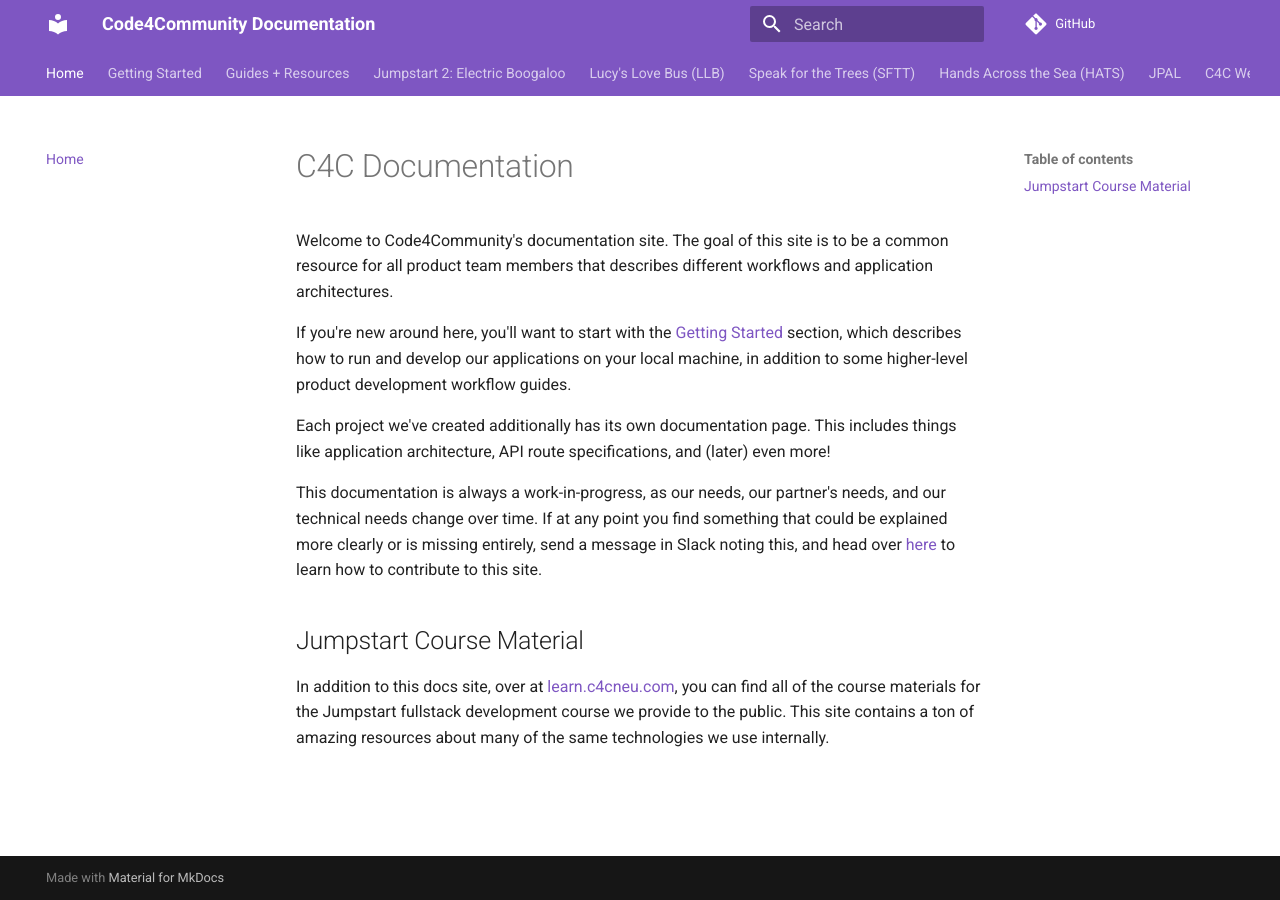
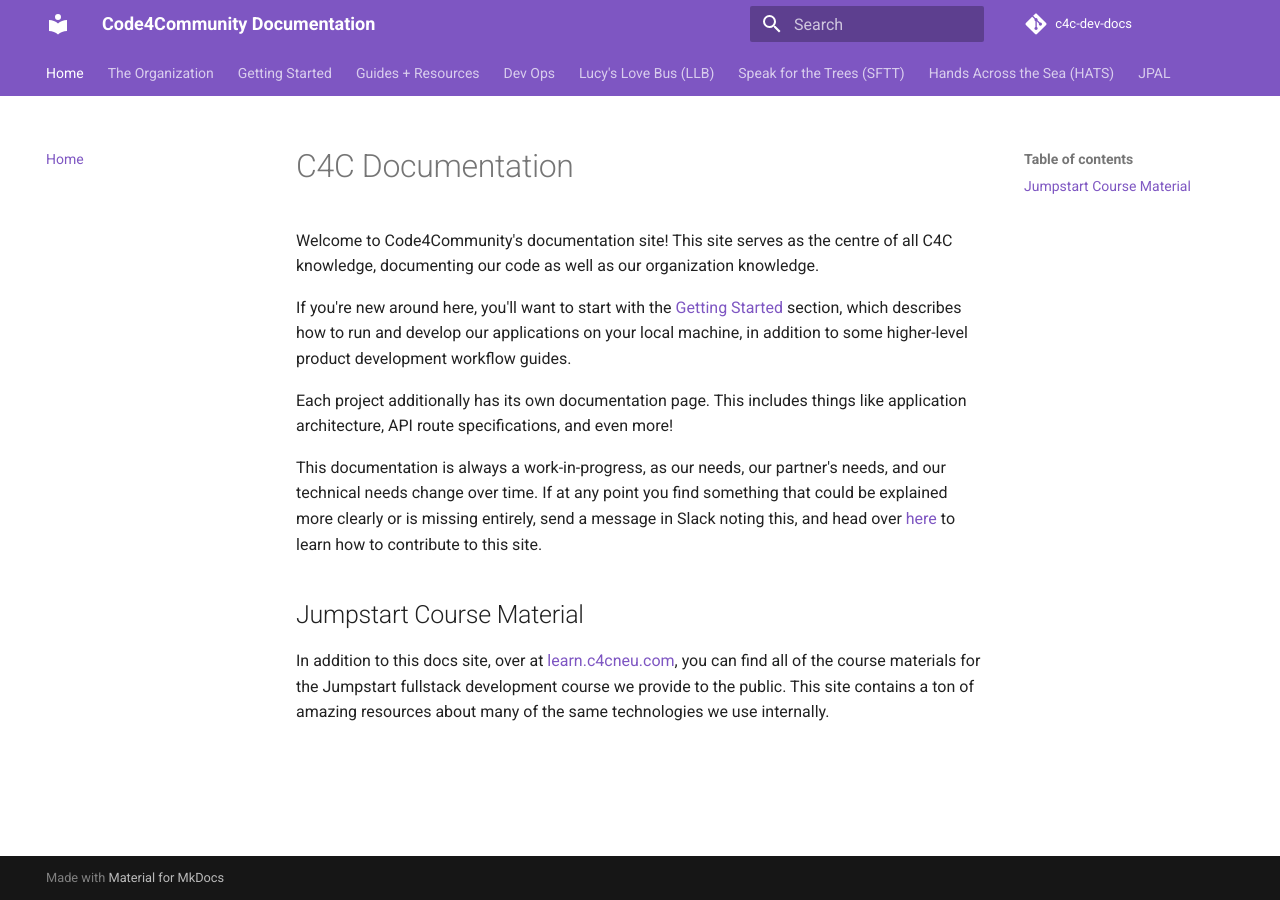
Before and after one commit to Code-4-Community/c4c-dev-docs, an MkDocs documentation site: the page built from docs/index.md, in a window 1280 px wide. Built offline with MkDocs 1.6.1 and Material for MkDocs 9.7.7, drawn with Linux system fonts in a browser that asks for light colours; comment, search, counter and statistics services are not loaded.

Commit message:
Hoping there's no conflicts

```diff
--- a/docs/index.md
+++ b/docs/index.md
@@ -1,10 +1,10 @@
 # C4C Documentation
 
-Welcome to Code4Community's documentation site. The goal of this site is to be a common resource for all product team members that describes different workflows and application architectures.
+Welcome to Code4Community's documentation site! This site serves as the centre of all C4C knowledge, documenting our code as well as our organization knowledge.
 
 If you're new around here, you'll want to start with the [Getting Started](./getting-started/index.md) section, which describes how to run and develop our applications on your local machine, in addition to some higher-level product development workflow guides.
 
-Each project we've created additionally has its own documentation page. This includes things like application architecture, API route specifications, and (later) even more!
+Each project additionally has its own documentation page. This includes things like application architecture, API route specifications, and even more!
 
 This documentation is always a work-in-progress, as our needs, our partner's needs, and our technical needs change over time. If at any point you find something that could be explained more clearly or is missing entirely, send a message in Slack noting this, and head over [here](./getting-started/mkdocs-starter.md) to learn how to contribute to this site.
 
--- a/mkdocs.yml
+++ b/mkdocs.yml
@@ -1,62 +1,65 @@
 site_name: Code4Community Documentation
 repo_url: https://github.com/Code-4-Community/c4c-dev-docs
+repo_name: c4c-dev-docs
 
 theme:
-  name: material
-  favicon: img/favicon.ico
-  features:
-    - tabs
-  palette:
-    primary: deep purple
+    name: material
+    favicon: img/favicon.ico
+    features:
+        - tabs
+    palette:
+        primary: deep purple
 
 markdown_extensions:
-  - admonition
-  - pymdownx.details
-  - pymdownx.superfences
-  - pymdownx.highlight:
-      linenums: true
-  - pymdownx.inlinehilite
-  - pymdownx.keys
-  - toc:
-      toc_depth: 3
+    - admonition
+    - pymdownx.details
+    - pymdownx.superfences
+    - pymdownx.highlight:
+            linenums: true
+    - pymdownx.inlinehilite
+    - pymdownx.keys
+    - toc:
+            toc_depth: 3
 
 nav:
-  - Home: index.md
-  - Getting Started:
-      - Home: getting-started/index.md
-      - Product Workflow: getting-started/product-workflow.md
-      - Codebase Setup Guide: getting-started/setup-local-dev.md
-      - Contributing to Dev Docs: getting-started/mkdocs-starter.md
-      - API Specification Example: getting-started/api-spec-example.md
-  - Guides + Resources:
-      - Home: guides/index.md
-      - Jumpstart Fullstack Course: https://learn.c4cneu.com
-      - Frontend Data Architecture with Redux: guides/frontend-redux.md
-      - Scaffold Repositories: guides/scaffold-repos.md
-  -  "Jumpstart 2: Electric Boogaloo":
-       - Working on a ticket: jumpstart2/general/ticket.md
-  - Lucy's Love Bus (LLB):
-      - Home: llb/index.md
-      - Feature API Specification: llb/llb-api-spec.md
-      - Auth API Specification: llb/llb-auth-api.md
-      - Local Image Upload Guide: llb/llb-local-image-upload.md
-      - Testing Specification: llb/llb-test-spec.md
-      - How to style AntD components with styled-components: llb/antd-styled-components.md
-  - Speak for the Trees (SFTT):
-      - Home: sftt/index.md
-      - API Specification: sftt/sftt-api-spec.md
-      - ArcGIS Architecture: sftt/arcgis-architecture.md
-  - Hands Across the Sea (HATS):
-      - Home: hats/index.md
-      - Auth API Specification: hats/api-spec-auth.md
-      - Countries API Specification: hats/api-spec-country.md
-      - Schools API Specification: hats/api-spec-school.md
-      - School Contacts API Specification: hats/api-spec-school-contact.md
-      - Reports API Specification: hats/api-spec-school-report.md
-      - Books API Specification: hats/api-spec-school-books.md
-  - JPAL:
-      - Home: jpal/index.md
-  - C4C Website:
-      - Add Yourself to People page: c4cwebsite/people.md
-  - Amazon Web Services:
-      - Backend Deployment: aws/backend-deployment.md
+    - Home: index.md
+    - The Organization:
+        - Home: organization/index.md
+    - Getting Started:
+        - Home: getting-started/index.md
+        - Product Workflow: getting-started/product-workflow.md
+        - Codebase Setup Guide: getting-started/setup-local-dev.md
+        - Contributing to Dev Docs: getting-started/mkdocs-starter.md
+        - API Specification Example: getting-started/api-spec-example.md
+        - Add Yourself to People page: getting-started/people.md
+        - Working on a ticket: getting-started/ticket.md
+    - Guides + Resources:
+        - Home: guides/index.md
+        - Jumpstart Fullstack Course: https://learn.c4cneu.com
+        - Frontend Data Architecture with Redux: guides/frontend-redux.md
+        - Scaffold Repositories: guides/scaffold-repos.md
+    - Dev Ops:
+        - Amazon Web Services:
+            - Home: dev-ops/aws/index.md
+            - Backend Deployment: dev-ops/aws/backend-deployment.md
+    - Lucy's Love Bus (LLB):
+        - Home: llb/index.md
+        - Feature API Specification: llb/llb-api-spec.md
+        - Auth API Specification: llb/llb-auth-api.md
+        - Local Image Upload Guide: llb/llb-local-image-upload.md
+        - Testing Specification: llb/llb-test-spec.md
+        - How to style AntD components with styled-components: llb/antd-styled-components.md
+    - Speak for the Trees (SFTT):
+        - Home: sftt/index.md
+        - API Specification: sftt/sftt-api-spec.md
+        - ArcGIS Architecture: sftt/arcgis-architecture.md
+    - Hands Across the Sea (HATS):
+        - Home: hats/index.md
+        - Auth API Specification: hats/api-spec-auth.md
+        - Countries API Specification: hats/api-spec-country.md
+        - Schools API Specification: hats/api-spec-school.md
+        - School Contacts API Specification: hats/api-spec-school-contact.md
+        - Reports API Specification: hats/api-spec-school-report.md
+        - Books API Specification: hats/api-spec-school-books.md
+    - JPAL:
+        - Home: jpal/index.md
```
Also changed, not shown: docs/hats/index.md (+1 -1 lines), docs/organization/index.md (added, +3 -0 lines), docs/dev-ops/aws/backend-deployment.md (renamed from docs/aws/backend-deployment.md), docs/dev-ops/aws/index.md (renamed from docs/aws/index.md), docs/getting-started/people.md (renamed from docs/c4cwebsite/people.md), docs/getting-started/ticket.md (renamed from docs/jumpstart2/general/ticket.md), docs/organization/constitution.md (added), docs/organization/contract.md (added).
